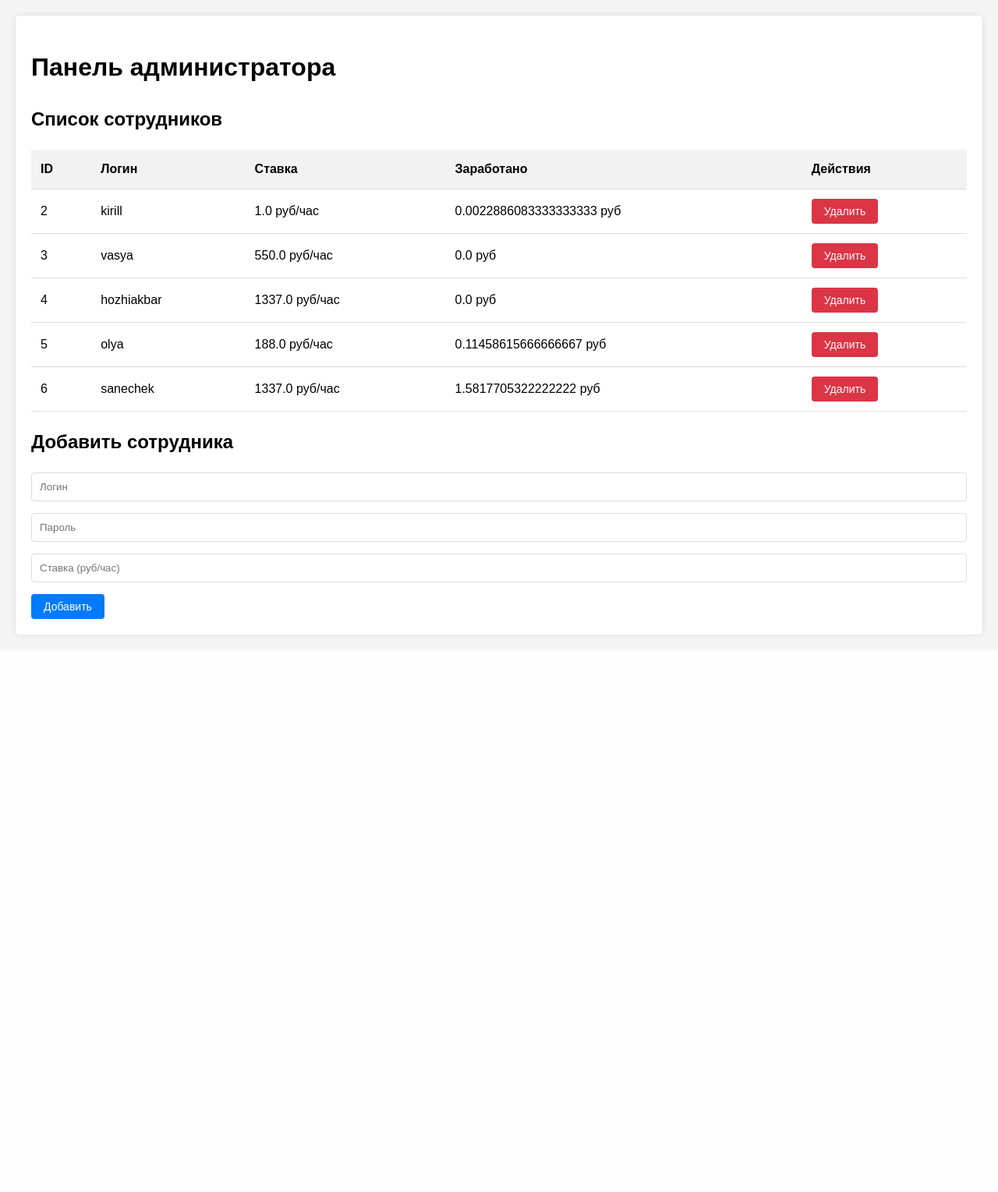
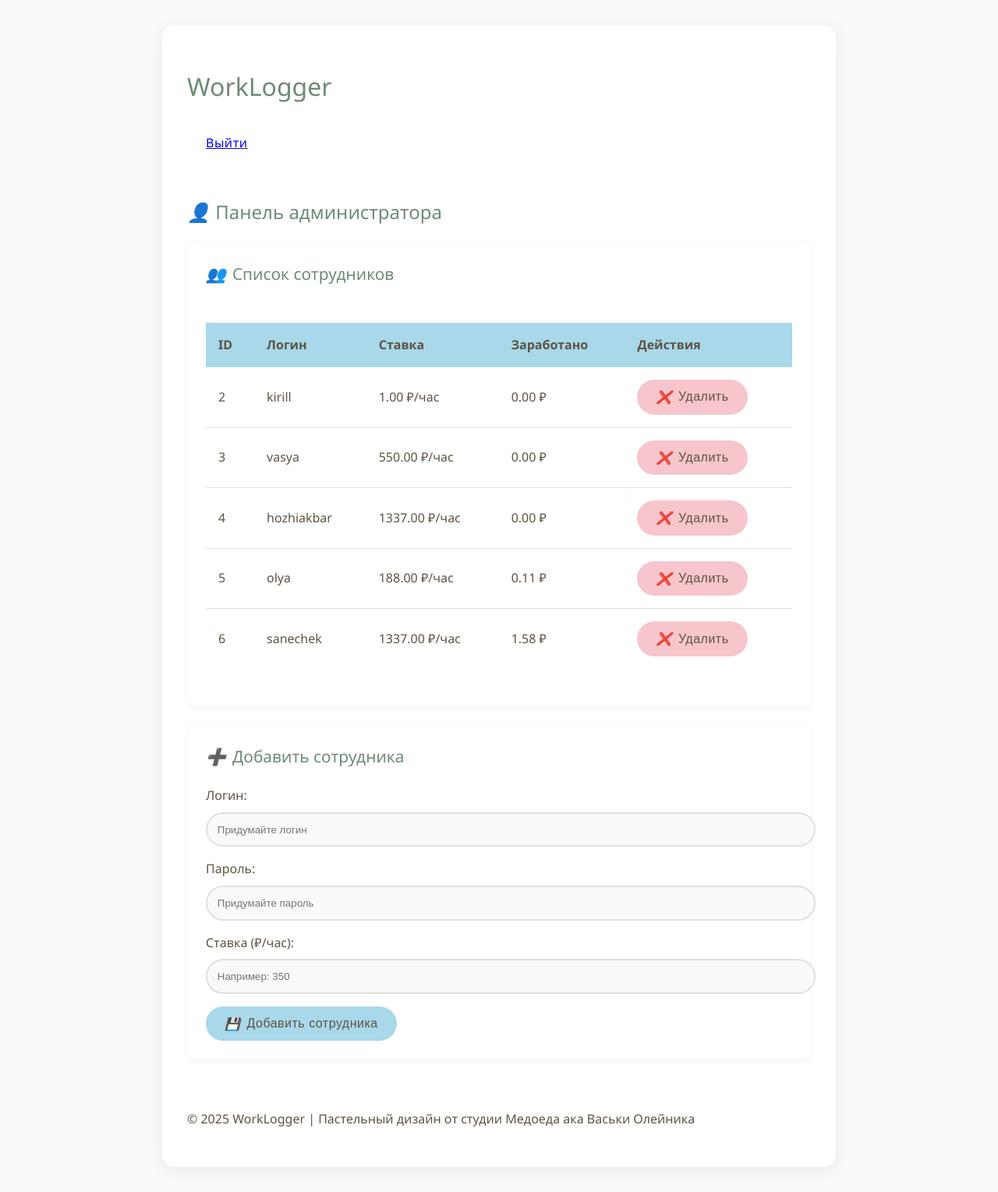
Before and after one commit to unixenjoyer/diplombik, a Flask app: page /admin in a window 1280 px wide. Shown: the whole page at 78% size. Before the commit the page ends 819 px from the top, so only its background shows below. Run offline with Flask 3, Linux system fonts and the light colour scheme; a user stored in the database is signed in.

Commit message:
v 0.3
prikolno

```diff
--- a/static/style.css
+++ b/static/style.css
@@ -1,82 +1,141 @@
+:root {
+  --primary: #a8d8ea;
+  --secondary: #f5e6ca;
+  --accent: #f7c5cc;
+  --text: #5e5343;
+  --light: #f8f9fa;
+  --success: #c1e1c1;
+  --error: #ffcccb;
+}
+
 body {
-    font-family: Arial, sans-serif;
-    line-height: 1.6;
-    margin: 0;
-    padding: 20px;
-    background-color: #f5f5f5;
+  font-family: 'Segoe UI', Tahoma, Geneva, Verdana, sans-serif;
+  background-color: #fafafa;
+  color: var(--text);
+  line-height: 1.6;
+  margin: 0;
+  padding: 0;
 }
 
 .container {
-    max-width: 1200px;
-    margin: 0 auto;
-    background: white;
-    padding: 20px;
-    border-radius: 5px;
-    box-shadow: 0 0 10px rgba(0,0,0,0.1);
+  max-width: 800px;
+  margin: 2rem auto;
+  padding: 2rem;
+  background: white;
+  border-radius: 16px;
+  box-shadow: 0 4px 20px rgba(0,0,0,0.08);
+}
+
+h1, h2, h3 {
+  color: #6d8b74;
+  font-weight: 500;
+}
+
+.btn {
+  padding: 0.8rem 1.5rem;
+  border: none;
+  border-radius: 50px;
+  font-size: 1rem;
+  cursor: pointer;
+  transition: all 0.3s ease;
+  font-weight: 500;
+  letter-spacing: 0.5px;
+}
+
+.btn-primary {
+  background-color: var(--primary);
+  color: var(--text);
+}
+
+.btn-primary:hover {
+  background-color: #8ecae6;
+  transform: translateY(-2px);
+}
+
+.btn-danger {
+  background-color: var(--accent);
+  color: var(--text);
+}
+
+.btn-danger:hover {
+  background-color: #f4acb7;
+  transform: translateY(-2px);
+}
+
+.form-control {
+  width: 100%;
+  padding: 0.8rem;
+  margin-bottom: 1rem;
+  border: 2px solid #e0e0e0;
+  border-radius: 50px;
+  transition: border 0.3s;
+  background-color: var(--light);
+}
+
+.form-control:focus {
+  border-color: var(--primary);
+  outline: none;
+  box-shadow: 0 0 0 3px rgba(168, 216, 234, 0.3);
 }
 
 .table {
-    width: 100%;
-    border-collapse: collapse;
-    margin-bottom: 20px;
-}
-
-.table th, .table td {
-    padding: 12px;
-    text-align: left;
-    border-bottom: 1px solid #ddd;
+  width: 100%;
+  border-collapse: separate;
+  border-spacing: 0;
+  margin: 1.5rem 0;
 }
 
 .table th {
-    background-color: #f2f2f2;
+  background-color: var(--primary);
+  color: var(--text);
+  padding: 1rem;
+  text-align: left;
 }
 
-.btn {
-    display: inline-block;
-    padding: 8px 16px;
-    border: none;
-    border-radius: 4px;
-    cursor: pointer;
-    text-decoration: none;
-    font-size: 14px;
+.table td {
+  padding: 1rem;
+  border-bottom: 1px solid #e0e0e0;
 }
 
-.btn-danger {
-    background-color: #dc3545;
-    color: white;
-}
-
-.btn-primary {
-    background-color: #007bff;
-    color: white;
-}
-
-.form-group {
-    margin-bottom: 15px;
-}
-
-.form-control {
-    width: 100%;
-    padding: 10px;
-    border: 1px solid #ddd;
-    border-radius: 4px;
-    box-sizing: border-box;
+.table tr:last-child td {
+  border-bottom: none;
 }
 
 .flash {
-    padding: 10px;
-    margin-bottom: 15px;
-    border-radius: 4px;
+  padding: 1rem;
+  margin: 1rem 0;
+  border-radius: 8px;
+}
+
+.flash.success {
+  background-color: var(--success);
+  color: #2b580c;
 }
 
 .flash.error {
-    background-color: #f8d7da;
-    color: #721c24;
-    border: 1px solid #f5c6cb;
+  background-color: var(--error);
+  color: #8b0000;
 }
 
-.flash.success {
-    background-color: #d4edda;
-    color: #155724;
-    border: 1px solid #c3e6cb;
+/* Анимации */
+@keyframes fadeIn {
+  from { opacity: 0; transform: translateY(10px); }
+  to { opacity: 1; transform: translateY(0); }
 }
+
+.container {
+  animation: fadeIn 0.5s ease-out;
+}
+
+/* Адаптивность */
+@media (max-width: 768px) {
+  .container {
+    margin: 1rem;
+    padding: 1.5rem;
+    border-radius: 12px;
+  }
+
+  .btn {
+    padding: 0.6rem 1rem;
+  }
+}
--- a/templates/admin.html
+++ b/templates/admin.html
@@ -1,9 +1,13 @@
 {% extends "base.html" %}
 
 {% block content %}
-<h1>Панель администратора</h1>
+<section class="admin-section">
+  <h2><i class="icon-user"></i> Панель администратора</h2>
 
-<h2>Список сотрудников</h2>
+  <div class="card employee-list">
+    <h3><i class="icon-team"></i> Список сотрудников</h3>
+
+    <div class="table-responsive">
       <table class="table">
         <thead>
           <tr>
@@ -19,13 +23,13 @@
           <tr>
             <td>{{ employee.id }}</td>
             <td>{{ employee.username }}</td>
-            <td>{{ employee.hourly_rate }} руб/час</td>
-            <td>{{ employee.total_earned }} руб</td>
+            <td>{{ "%.2f"|format(employee.hourly_rate) }} ₽/час</td>
+            <td>{{ "%.2f"|format(employee.total_earned) }} ₽</td>
             <td>
-                <form action="{{ url_for('delete_employee', employee_id=employee.id) }}" method="POST">
-                    <button type="submit" class="btn btn-danger"
-                            onclick="return confirm('Удалить {{ employee.username }}?')">
-                        Удалить
+              <form action="{{ url_for('delete_employee', employee_id=employee.id) }}" method="POST"
+                    onsubmit="return confirm('Удалить сотрудника {{ employee.username }}?')">
+                <button type="submit" class="btn btn-danger">
+                  <i class="icon-delete"></i> Удалить
                 </button>
               </form>
             </td>
@@ -33,18 +37,91 @@
           {% endfor %}
         </tbody>
       </table>
+    </div>
+  </div>
 
-<h2>Добавить сотрудника</h2>
+  <div class="card add-employee">
+    <h3><i class="icon-add"></i> Добавить сотрудника</h3>
+
     <form method="POST" action="{{ url_for('add_employee') }}">
       <div class="form-group">
-        <input type="text" name="username" placeholder="Логин" required class="form-control">
+        <label for="username">Логин:</label>
+        <input type="text" id="username" name="username" placeholder="Придумайте логин" required class="form-control">
       </div>
+
       <div class="form-group">
-        <input type="password" name="password" placeholder="Пароль" required class="form-control">
+        <label for="password">Пароль:</label>
+        <input type="password" id="password" name="password" placeholder="Придумайте пароль" required class="form-control">
       </div>
+
       <div class="form-group">
-        <input type="number" name="hourly_rate" placeholder="Ставка (руб/час)" step="0.01" required class="form-control">
+        <label for="hourly_rate">Ставка (₽/час):</label>
+        <input type="number" id="hourly_rate" name="hourly_rate" placeholder="Например: 350" step="0.01" min="0" required class="form-control">
       </div>
-    <button type="submit" class="btn btn-primary">Добавить</button>
+
+      <button type="submit" class="btn btn-primary">
+        <i class="icon-save"></i> Добавить сотрудника
+      </button>
     </form>
+  </div>
+</section>
+
+<style>
+.admin-section {
+  padding: 1.5rem 0;
+}
+
+.card {
+  background: white;
+  border-radius: 12px;
+  padding: 1.5rem;
+  margin-bottom: 1.5rem;
+  box-shadow: 0 2px 10px rgba(0,0,0,0.05);
+}
+
+.card h3 {
+  margin-top: 0;
+  color: #6d8b74;
+  font-size: 1.3rem;
+  display: flex;
+  align-items: center;
+}
+
+.card h3 i {
+  margin-right: 0.5rem;
+}
+
+.table-responsive {
+  overflow-x: auto;
+}
+
+label {
+  display: block;
+  margin-bottom: 0.5rem;
+  color: #5e5343;
+  font-weight: 500;
+}
+
+.icon-user:before { content: "👤"; }
+.icon-team:before { content: "👥"; }
+.icon-add:before { content: "➕"; }
+.icon-delete:before { content: "❌"; }
+.icon-save:before { content: "💾"; }
+
+.btn {
+  display: inline-flex;
+  align-items: center;
+  gap: 0.5rem;
+}
+
+@media (max-width: 768px) {
+  .card {
+    padding: 1rem;
+  }
+
+  .table td, .table th {
+    padding: 0.75rem;
+  }
+}
+</style>
 {% endblock %}
--- a/templates/base.html
+++ b/templates/base.html
@@ -1,11 +1,23 @@
 <!DOCTYPE html>
-<html>
+<html lang="ru">
 <head>
+  <meta charset="UTF-8">
+  <meta name="viewport" content="width=device-width, initial-scale=1.0">
   <title>{% block title %}WorkLogger{% endblock %}</title>
   <link rel="stylesheet" href="{{ url_for('static', filename='style.css') }}">
+  <link href="https://fonts.googleapis.com/css2?family=Comfortaa:wght@400;500&display=swap" rel="stylesheet">
 </head>
 <body>
   <div class="container">
+    <header>
+      <h1>WorkLogger</h1>
+      {% if 'user_id' in session %}
+        <nav>
+          <a href="{{ url_for('logout') }}" class="btn">Выйти</a>
+        </nav>
+      {% endif %}
+    </header>
+
     {% with messages = get_flashed_messages(with_categories=true) %}
       {% if messages %}
         <div class="flash-messages">
@@ -16,7 +28,13 @@
       {% endif %}
     {% endwith %}
 
+    <main>
       {% block content %}{% endblock %}
+    </main>
+
+    <footer>
+      <p>© 2025 WorkLogger | Пастельный дизайн от студии Медоеда ака Васьки Олейника </p>
+    </footer>
   </div>
 </body>
 </html>
```
Also changed, not shown: templates/login.html (+19 -24 lines), instance/worklogger.db. Lines whose indentation alone changed are shown as unchanged.
